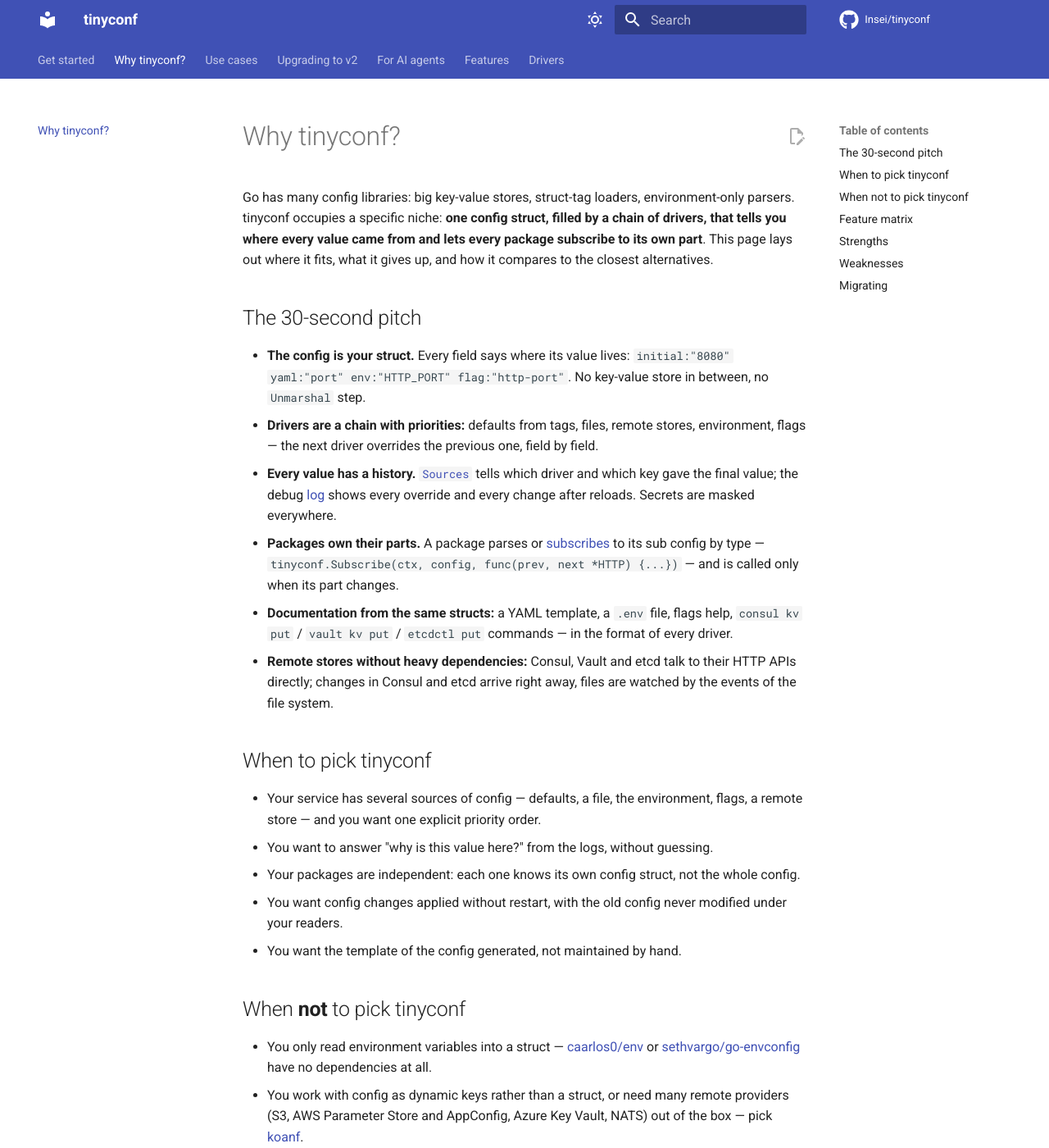
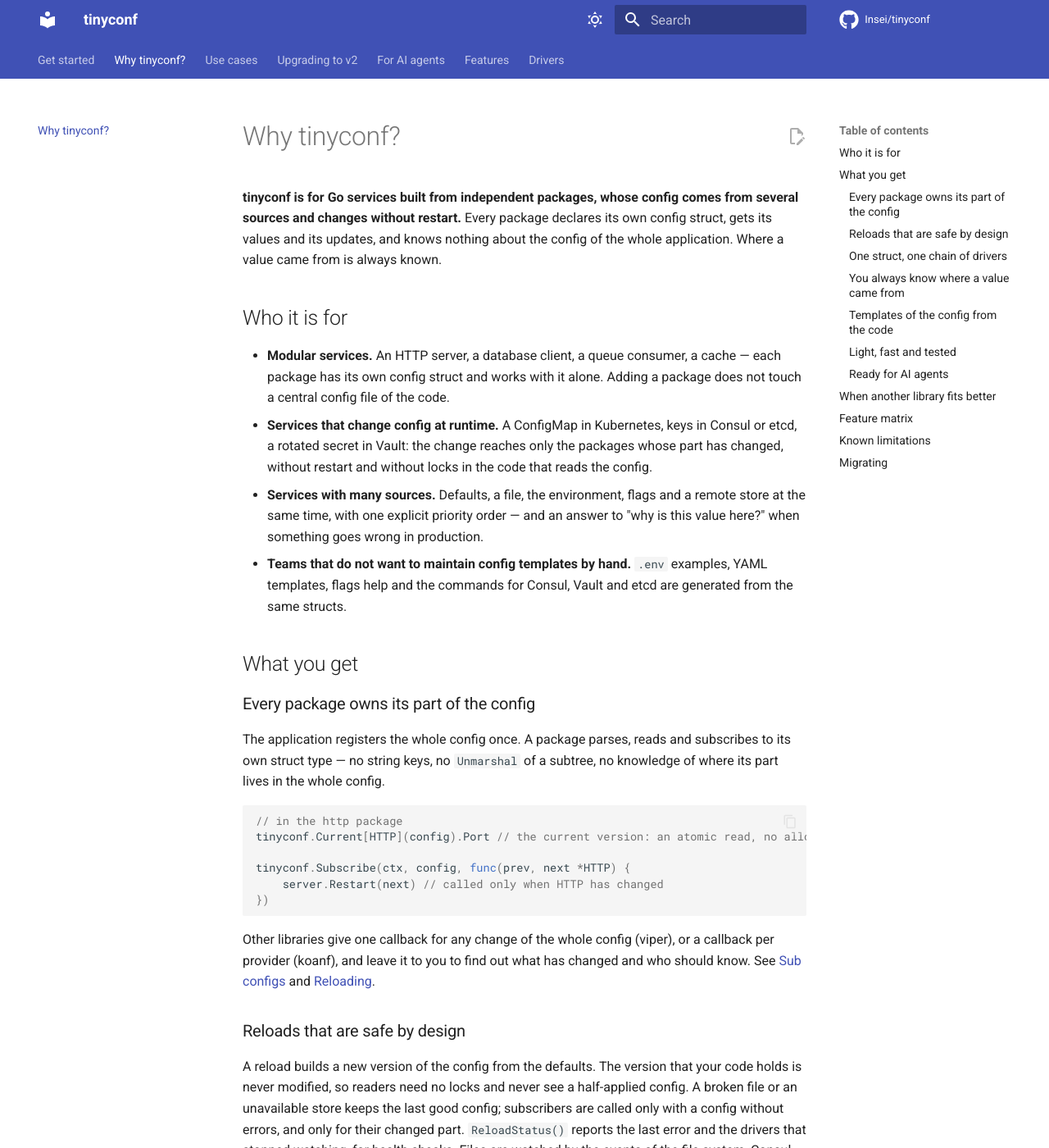
Before and after one commit to Insei/tinyconf, an MkDocs documentation site: the page built from docs/why-tinyconf.md, in a window 1280 px wide and 1400 px high. Shown: the whole window at 82% size. Built offline with MkDocs 1.6.1 and Material for MkDocs 9.7.7, drawn with Linux system fonts in a browser that asks for light colours; comment, search, counter and statistics services are not loaded; the version menu is left out; some of the changed text lies outside the part shown.

Commit message:
docs: rewrite Why tinyconf: for whom and for what, the main strengths
Signed-off-by: Dmitriy Aleksandrov <goodmobiledevices@gmail.com>

````diff
--- a/docs/why-tinyconf.md
+++ b/docs/why-tinyconf.md
@@ -1,25 +1,64 @@
 # Why tinyconf?
 
-Go has many config libraries: big key-value stores, struct-tag loaders, environment-only parsers. tinyconf occupies a specific niche: **one config struct, filled by a chain of drivers, that tells you where every value came from and lets every package subscribe to its own part**. This page lays out where it fits, what it gives up, and how it compares to the closest alternatives.
+**tinyconf is for Go services built from independent packages, whose config comes from several sources and changes without restart.** Every package declares its own config struct, gets its values and its updates, and knows nothing about the config of the whole application. Where a value came from is always known.
 
-## The 30-second pitch
+## Who it is for
 
-- **The config is your struct.** Every field says where its value lives: `initial:"8080" yaml:"port" env:"HTTP_PORT" flag:"http-port"`. No key-value store in between, no `Unmarshal` step.
-- **Drivers are a chain with priorities:** defaults from tags, files, remote stores, environment, flags — the next driver overrides the previous one, field by field.
-- **Every value has a history.** [`Sources`](features/sources.md) tells which driver and which key gave the final value; the debug [log](features/logging.md#history-of-a-field) shows every override and every change after reloads. Secrets are masked everywhere.
-- **Packages own their parts.** A package parses or [subscribes](features/reloading.md) to its sub config by type — `tinyconf.Subscribe(ctx, config, func(prev, next *HTTP) {...})` — and is called only when its part changes.
-- **Documentation from the same structs:** a YAML template, a `.env` file, flags help, `consul kv put` / `vault kv put` / `etcdctl put` commands — in the format of every driver.
-- **Remote stores without heavy dependencies:** Consul, Vault and etcd talk to their HTTP APIs directly; changes in Consul and etcd arrive right away, files are watched by the events of the file system.
+- **Modular services.** An HTTP server, a database client, a queue consumer, a cache — each package has its own config struct and works with it alone. Adding a package does not touch a central config file of the code.
+- **Services that change config at runtime.** A ConfigMap in Kubernetes, keys in Consul or etcd, a rotated secret in Vault: the change reaches only the packages whose part has changed, without restart and without locks in the code that reads the config.
+- **Services with many sources.** Defaults, a file, the environment, flags and a remote store at the same time, with one explicit priority order — and an answer to "why is this value here?" when something goes wrong in production.
+- **Teams that do not want to maintain config templates by hand.** `.env` examples, YAML templates, flags help and the commands for Consul, Vault and etcd are generated from the same structs.
 
-## When to pick tinyconf
+## What you get
 
-- Your service has several sources of config — defaults, a file, the environment, flags, a remote store — and you want one explicit priority order.
-- You want to answer "why is this value here?" from the logs, without guessing.
-- Your packages are independent: each one knows its own config struct, not the whole config.
-- You want config changes applied without restart, with the old config never modified under your readers.
-- You want the template of the config generated, not maintained by hand.
+### Every package owns its part of the config
 
-## When **not** to pick tinyconf
+The application registers the whole config once. A package parses, reads and subscribes to its own struct type — no string keys, no `Unmarshal` of a subtree, no knowledge of where its part lives in the whole config.
+
+```go
+// in the http package
+tinyconf.Current[HTTP](config).Port // the current version: an atomic read, no allocations
+
+tinyconf.Subscribe(ctx, config, func(prev, next *HTTP) {
+    server.Restart(next) // called only when HTTP has changed
+})
+```
+
+Other libraries give one callback for any change of the whole config (viper), or a callback per provider (koanf), and leave it to you to find out what has changed and who should know. See [Sub configs](features/structs.md#sub-configs) and [Reloading](features/reloading.md).
+
+### Reloads that are safe by design
+
+A reload builds a new version of the config from the defaults. The version that your code holds is never modified, so readers need no locks and never see a half-applied config. A broken file or an unavailable store keeps the last good config; subscribers are called only with a config without errors, and only for their changed part. `ReloadStatus()` reports the last error and the drivers that stopped watching, for health checks. Files are watched by the events of the file system, Consul and etcd notify about changes, Vault is polled.
+
+### One struct, one chain of drivers
+
+The config is your struct, every field says where its value lives:
+
+```go
+Port int `initial:"8080" yaml:"port" env:"HTTP_PORT" flag:"http-port" required:"true" doc:"port of the server"`
+```
+
+Drivers are applied in the order of addition, the next one overrides the previous one field by field. Eleven drivers out of the box — defaults from tags, YAML, JSON, TOML, INI, properties, environment, flags, Consul, Vault, etcd — and [any file format](drivers/format.md) by a decoder. `time.Duration`, `url.URL`, `TextUnmarshaler`, slices, maps, structs in lists and pointers behave the same in every driver: a conformance test checks it.
+
+### You always know where a value came from
+
+`Sources(conf)` returns the driver and the key of the final value of every field. The debug log shows the initial value of every field, every override and every change after reloads. Secrets are masked everywhere: `hidden:"true"` in the logs and templates, the `tinyconf.Secret` type also in `fmt`, JSON and the logs of the application. See [Value sources](features/sources.md) and [Logging](features/logging.md).
+
+### Templates of the config from the code
+
+`GenDoc` renders the registered configs with the current values and the `doc` descriptions in the format of every driver: a YAML or TOML file, a `.env` file, flags help, `consul kv put`, `vault kv put` and `etcdctl put` commands. See [Documentation generation](features/gendoc.md).
+
+### Light, fast and tested
+
+- No SDKs: Consul, Vault and etcd are used through their HTTP APIs, zap is a separate module. The core depends only on the YAML and TOML parsers, fsnotify and two small libraries of the author, fmap and cast.
+- `Current` takes tens of nanoseconds without allocations, `Parse` of a typical config takes microseconds, so the config can be read on every request.
+- 100% test coverage, race detector, fuzz tests of the parsers, end-to-end tests with real Consul, Vault and etcd, Go 1.19 and the latest Go in CI, a benchmark diff in every pull request.
+
+### Ready for AI agents
+
+The repository has a [skill for agents](ai-agents.md) whose programs are built in CI, and the documentation is published as `llms.txt` and `llms-full.txt` for every version, so an agent writes the code for the current API, not for the one it remembers.
+
+## When another library fits better
 
 - You only read environment variables into a struct — [caarlos0/env](https://github.com/caarlos0/env) or [sethvargo/go-envconfig](https://github.com/sethvargo/go-envconfig) have no dependencies at all.
 - You work with config as dynamic keys rather than a struct, or need many remote providers (S3, AWS Parameter Store and AppConfig, Azure Key Vault, NATS) out of the box — pick [koanf](https://github.com/knadh/koanf).
@@ -42,21 +81,12 @@
 | **Change subscriptions per part** | ✓ | ✗ (one global callback) | ✗ (one callback per provider) | ✗ | ✗ | ✗ | ✗ |
 | **Old config untouched on reload** | ✓ (new version) | ✗ (in place) | ✓ (fresh instance by hand) | ✗ (in place) | n/a | n/a | n/a |
 | **Where the value came from** | ✓ driver and key | ✗ | ✗ | ✗ | ✗ | ✗ | partial (default or not) |
-| **Masking secrets** | ✓ logs and docs | ✗ | ✗ | ✗ | ✗ | ✗ | ✗ |
+| **Masking secrets** | ✓ logs, docs, `Secret` type | ✗ | ✗ | ✗ | ✗ | ✗ | ✗ |
 | **Generated docs** | every driver | write config back | write config back | env usage | flags usage | flags usage | external tool |
 | **Sub configs** | by type | by key | by key | by type | by type | by type | by type |
 | **Concurrent use** | ✓ | ✗ | ✗ during load | n/a | n/a | n/a | n/a |
 
-## Strengths
-
-- **Provenance is built in.** No other library from the table reports which source gave the final value of every field. With several drivers it is the difference between reading the logs and guessing. See [Value sources](features/sources.md) and [Logging](features/logging.md).
-- **Reloading that is safe to read.** A reload builds a new version from the defaults, the old one is never modified, so readers need no locks. Subscribers are called only for their part and only with a config without errors; a broken file keeps the last good config. See [Reloading](features/reloading.md).
-- **The same types in every driver.** `time.Duration`, `url.URL`, `TextUnmarshaler`, slices, maps, structs in lists and pointers behave the same in a file, an environment variable, a flag and a remote store — the conformance tests check it for the tag, yaml, json, toml, env and flag drivers, the other drivers share their conversion.
-- **Remote stores without the weight.** Consul, Vault and etcd drivers use their HTTP APIs: no SDKs, no gRPC. They handle the real-world cases — ACL that hides keys, expired tokens, compacted history, restarts of the store, failover between etcd endpoints — and are tested against real servers in Docker in CI.
-- **Errors you can act on.** `Parse` collects all errors of all fields at once; `ErrAccessDenied` separates permission problems from network ones; `required:"true"` fails fast at the start.
-- **100% test coverage**, race detector and the minimal supported Go version in CI.
-
-## Weaknesses
+## Known limitations
 
 - **Fewer remote stores than koanf.** Consul, Vault and etcd only; others need a [custom driver](drivers/custom.md).
 - **Vault: token authentication only.** Kubernetes, AppRole and cloud login are delegated to Vault Agent; changes are detected by polling, because Vault does not notify.
````
